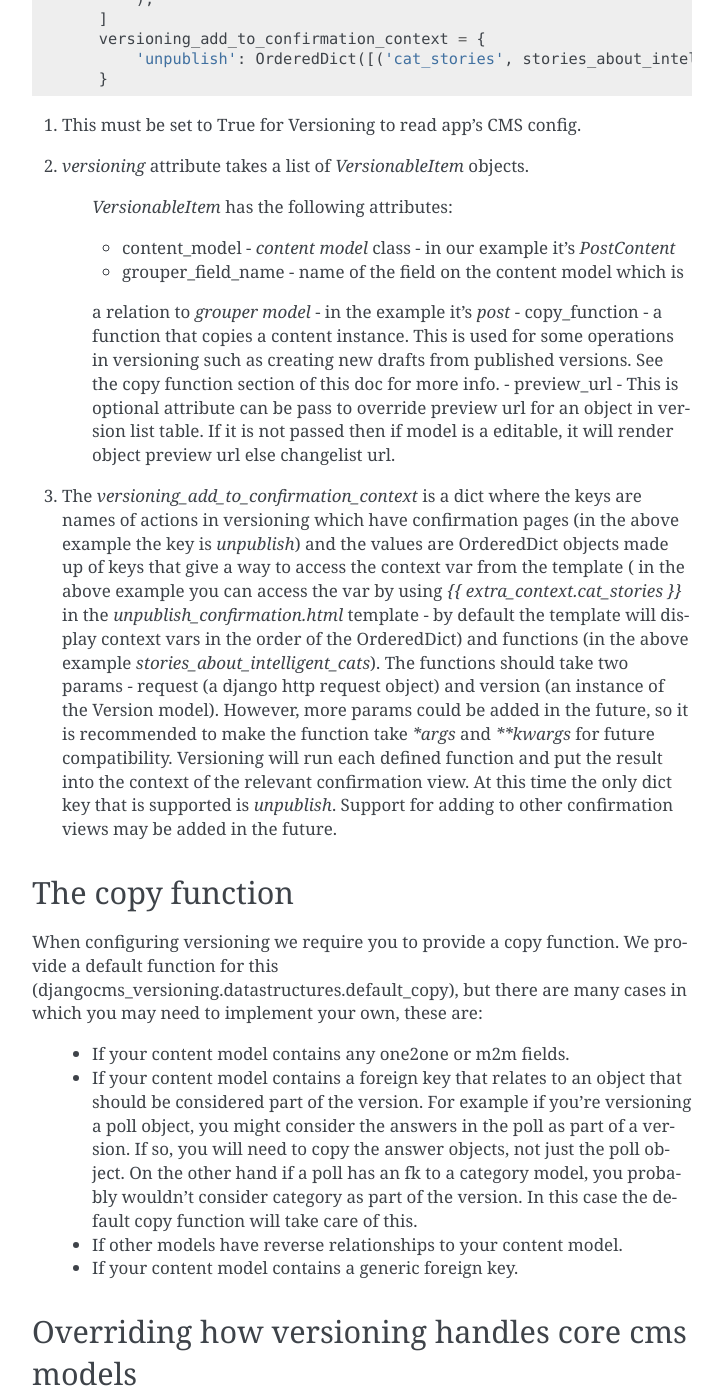
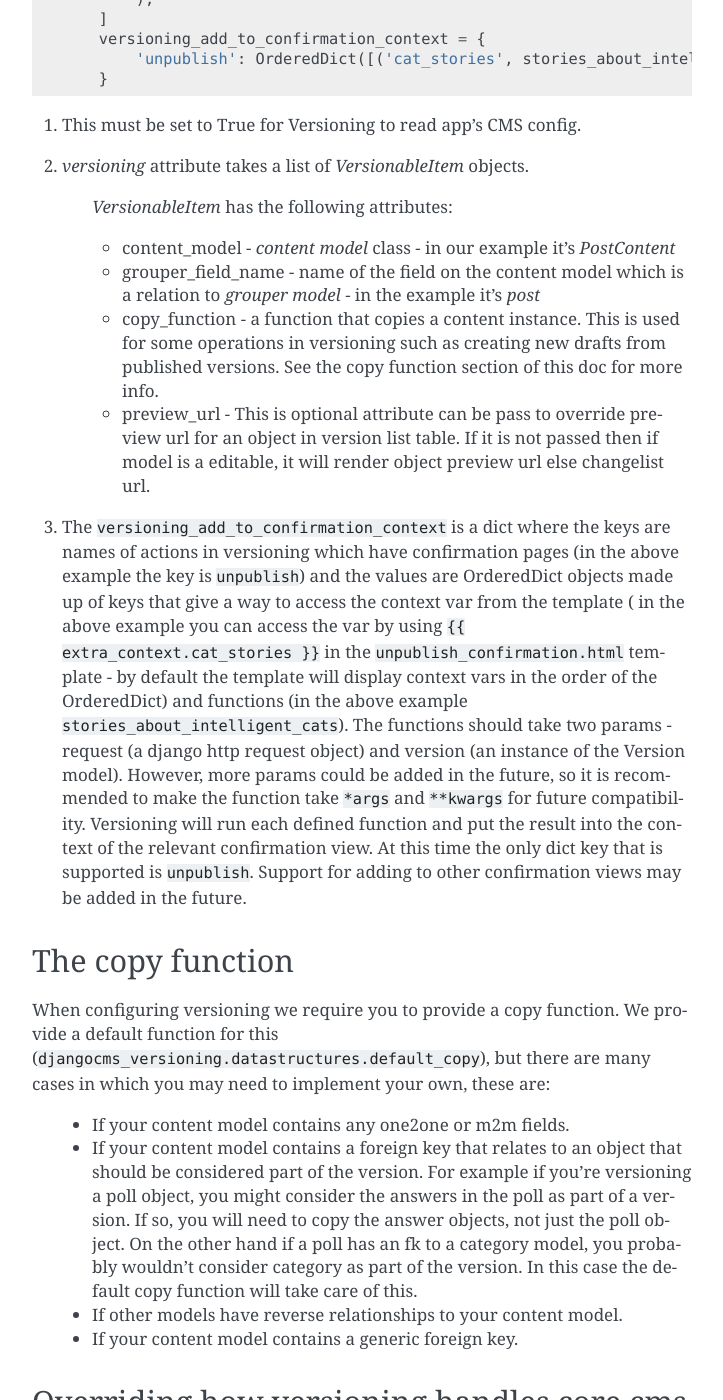
Before and after one commit to django-cms/djangocms-versioning, a Sphinx documentation site: the page built from docs/versioning_integration.rst, in a window 1280 px wide and 1400 px high, scrolled down 1333 px. Shown: the whole window, without its empty margins (388-1111 px from the left). Built offline with Sphinx 7.4.7, drawn with Linux system fonts in a browser that asks for light colours; some of the changed text lies outside the part shown.

Commit message:
Formatting

```diff
--- a/docs/versioning_integration.rst
+++ b/docs/versioning_integration.rst
@@ -96,28 +96,28 @@ Versioning needs to be aware of these models. This can be done in `cms_config.py
 
     - content_model - *content model* class - in our example it's `PostContent`
     - grouper_field_name - name of the field on the content model which is
-    a relation to *grouper model* - in the example it's `post`
+      a relation to *grouper model* - in the example it's `post`
     - copy_function - a function that copies a content instance. This is
-    used for some operations in versioning such as creating new drafts
-    from published versions. See the copy function section of this doc for more info.
+      used for some operations in versioning such as creating new drafts
+      from published versions. See the copy function section of this doc for more info.
     - preview_url - This is optional attribute can be pass to override preview url for an object in version list
-    table. If it is not passed then if model is a editable, it will render object preview url else
-    changelist url.
-3. The `versioning_add_to_confirmation_context` is a dict where the keys are
+      table. If it is not passed then if model is a editable, it will render object preview url else
+      changelist url.
+3. The ``versioning_add_to_confirmation_context`` is a dict where the keys are
    names of actions in versioning which have confirmation pages (in the
-   above example the key is `unpublish`) and the values are OrderedDict objects made up
+   above example the key is ``unpublish``) and the values are OrderedDict objects made up
    of keys that give a way to access the context var from the template (
-   in the above example you can access the var by using `{{ extra_context.cat_stories }}`
-   in the `unpublish_confirmation.html` template - by default the template will
+   in the above example you can access the var by using ``{{ extra_context.cat_stories }}``
+   in the ``unpublish_confirmation.html`` template - by default the template will
    display context vars in the order of the OrderedDict) and functions (in
-   the above example `stories_about_intelligent_cats`).
+   the above example ``stories_about_intelligent_cats``).
    The functions should take two params - request (a django http request object)
    and version (an instance of the Version model). However, more params
    could be added in the future, so it is recommended to make the function
-   take `*args` and `**kwargs` for future compatibility.
+   take ``*args`` and ``**kwargs`` for future compatibility.
    Versioning will run each defined function and put the result
    into the context of the relevant confirmation view.
-   At this time the only dict key that is supported is `unpublish`.
+   At this time the only dict key that is supported is ``unpublish``.
    Support for adding to other confirmation views may be added in the future.
 
 
@@ -125,7 +125,7 @@ The copy function
 -----------------
 
 When configuring versioning we require you to provide a copy function.
-We provide a default function for this (djangocms_versioning.datastructures.default_copy),
+We provide a default function for this (``djangocms_versioning.datastructures.default_copy``),
 but there are many cases in which you may need to implement your own, these are:
 
     - If your content model contains any one2one or m2m fields.
@@ -143,8 +143,8 @@ but there are many cases in which you may need to implement your own, these are:
 
 Overriding how versioning handles core cms models
 -------------------------------------------------
-By default versioning assumes that the VERSIONING_CMS_MODELS_ENABLED setting
+By default versioning assumes that the ``VERSIONING_CMS_MODELS_ENABLED`` setting
 is set to True. If you set this to False it will not register any models
 from django-cms for versioning. If you set this to False you are free to
 register these models again yourself with different options.
-See djangocms_versioning.cms_config.VersioningCMSConfig for reference.
+See ``djangocms_versioning.cms_config.VersioningCMSConfig`` for reference.
```
